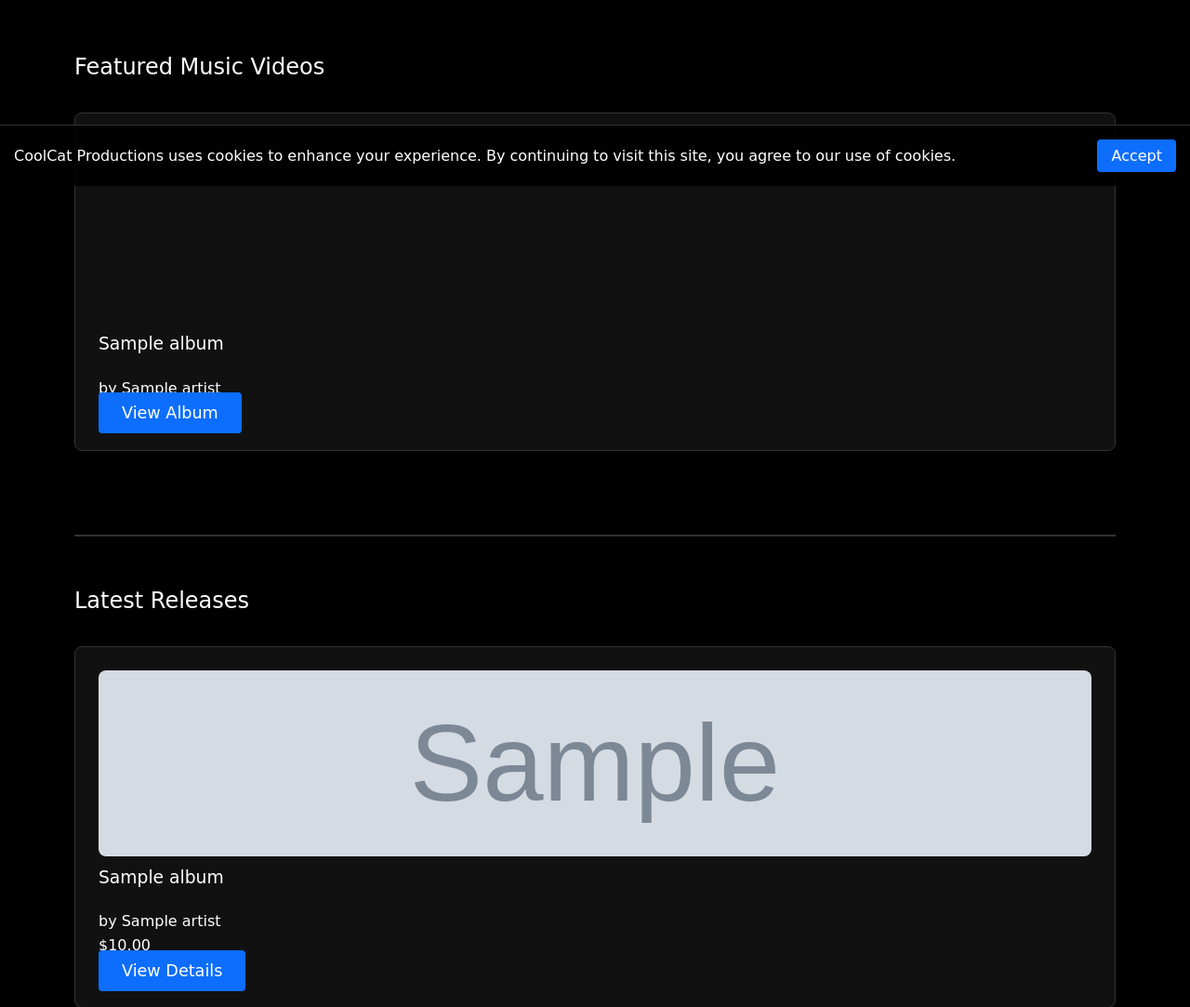
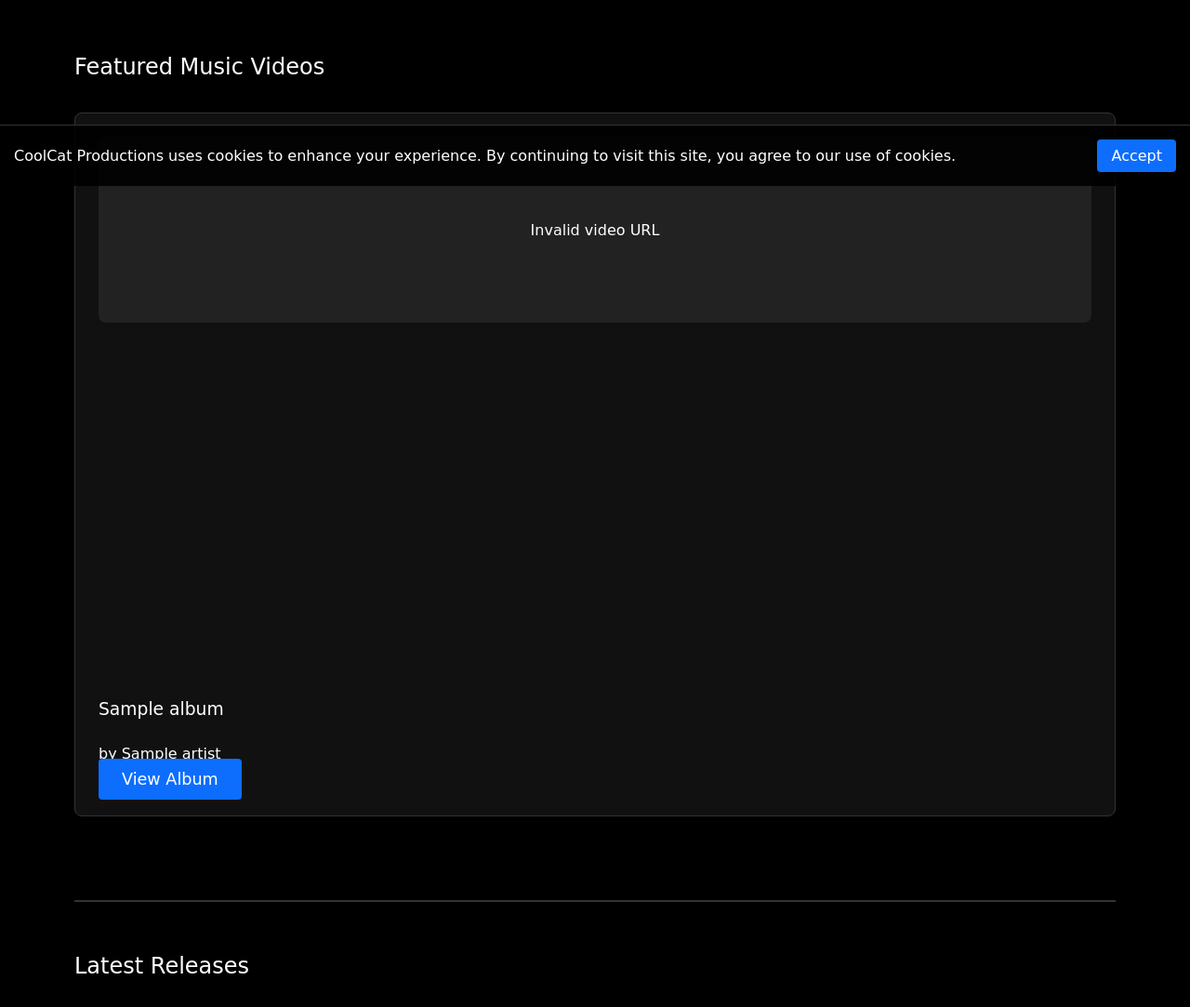
Before and after one commit to mariavarg/coolcatproductions, a Flask app: template templates/index.html in a window 1280 px wide. Shown: the part 600-1683 px from the top of the page at 93% size. Run offline with Flask 3, Linux system fonts and the light colour scheme; the template is opened without the code that fills it: most values are stand-ins (such as "Sample title", 1, 10 or a date in 2020); grey boxes marked "Sample" are stand-in pictures; some web fonts are replaced.

Commit message:
Update index.html

```diff
--- a/templates/index.html
+++ b/templates/index.html
@@ -13,14 +13,35 @@
             <div class="content-box">
                 <div class="video-container">
                     {% if album.video_url %}
-                        <iframe src="{{ album.video_url }}"
-                                frameborder="0"
-                                allowfullscreen
-                                style="width: 100%; height: 200px; border-radius: 8px;">
-                        </iframe>
+                        {% if 'youtube.com/embed/' in album.video_url %}
+                            <iframe src="{{ album.video_url }}"
+                                    frameborder="0"
+                                    allow="accelerometer; autoplay; clipboard-write; encrypted-media; gyroscope; picture-in-picture"
+                                    allowfullscreen
+                                    style="width: 100%; height: 200px; border-radius: 8px;">
+                            </iframe>
+                        {% elif 'youtube.com/watch?' in album.video_url %}
+                            {% set video_id = album.video_url.split('v=')[1].split('&')[0] %}
+                            <iframe src="https://www.youtube.com/embed/{{ video_id }}"
+                                    frameborder="0"
+                                    allowfullscreen
+                                    style="width: 100%; height: 200px; border-radius: 8px;">
+                            </iframe>
+                        {% elif 'youtu.be/' in album.video_url %}
+                            {% set video_id = album.video_url.split('youtu.be/')[1].split('?')[0] %}
+                            <iframe src="https://www.youtube.com/embed/{{ video_id }}"
+                                    frameborder="0"
+                                    allowfullscreen
+                                    style="width: 100%; height: 200px; border-radius: 8px;">
+                            </iframe>
+                        {% else %}
+                            <div style="background: #222; height: 200px; display: flex; align-items: center; justify-content: center; border-radius: 8px;">
+                                <span>Invalid video URL</span>
+                            </div>
+                        {% endif %}
                     {% else %}
                         <div style="background: #222; height: 200px; display: flex; align-items: center; justify-content: center; border-radius: 8px;">
-                            <span>Video Coming Soon</span>
+                            <span>No video available</span>
                         </div>
                     {% endif %}
                 </div>
@@ -37,7 +58,7 @@
 
     <!-- Regular Albums Section -->
     <section class="recent-albums">
-        <h2>Latest Releases</h2>
+        <h2>{% if featured_albums %}Latest Releases{% else %}Music Collection{% endif %}</h2>
         <div class="album-grid">
             {% for album in regular_albums %}
             <div class="content-box">
@@ -69,5 +90,22 @@
     padding-bottom: 30px;
     border-bottom: 2px solid #333;
 }
+
+.video-container {
+    position: relative;
+    width: 100%;
+    padding-bottom: 56.25%; /* 16:9 aspect ratio */
+    height: 0;
+    overflow: hidden;
+}
+
+.video-container iframe {
+    position: absolute;
+    top: 0;
+    left: 0;
+    width: 100%;
+    height: 100%;
+    border: none;
+}
 </style>
 {% endblock %}
```
